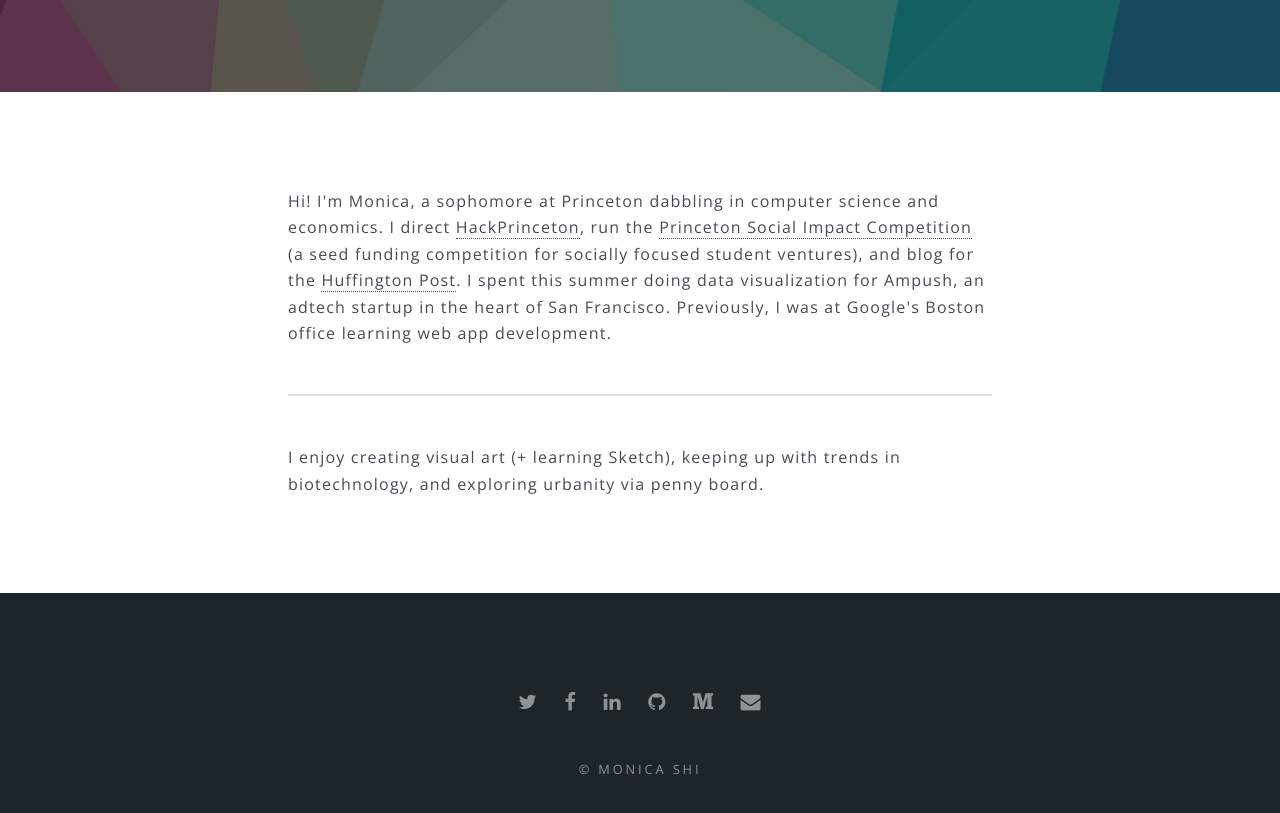
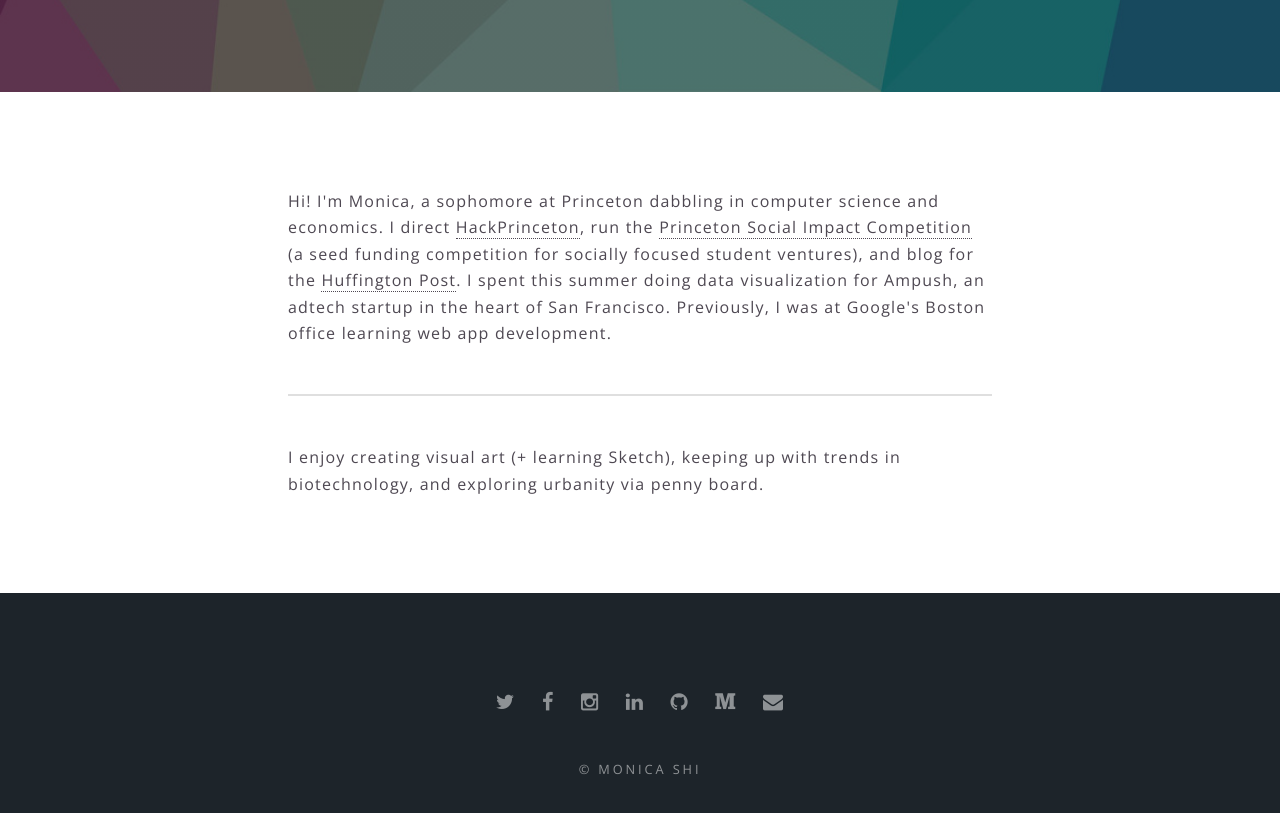
Before and after one commit to mmshi/mmshi.github.io, a plain HTML site: page about.html in a window 1280 px wide. Shown: the part 243-1056 px from the top of the page. Drawn offline with nearby package versions, Linux system fonts and the light colour scheme.

Commit message:
instagram

```diff
--- a/about.html
+++ b/about.html
@@ -59,6 +59,7 @@
 						<ul class="icons">
 							<li><a href="https://twitter.com/monicshi" target="_blank" class="icon fa-twitter"><span class="label">Twitter</span></a></li>
 							<li><a href="https://www.facebook.com/profile.php?id=100002725987600" target="_blank" class="icon fa-facebook"><span class="label">Facebook</span></a></li>
+							<li><a href="https://instagram.com/monicashiii" target="_blank" class="icon fa-instagram"><span class="label">Instagram</span></a></li>
 							<li><a href="https://www.linkedin.com/in/monicashi" target="_blank" class="icon fa-linkedin"><span class="label">LinkedIn</span></a></li>
 							<li><a href="https://github.com/mmshi" target="_blank" class="icon fa-github"><span class="label">Github</span></a></li>
 							<li><a href="https://medium.com/@monica.amanda.shi" target="_blank" class="icon fa-medium"><span class="label">Medium</span></a></li>
```
Also changed, not shown: index.html (+1 -0 lines), projects.html (+1 -0 lines), resume.html (+1 -0 lines).
